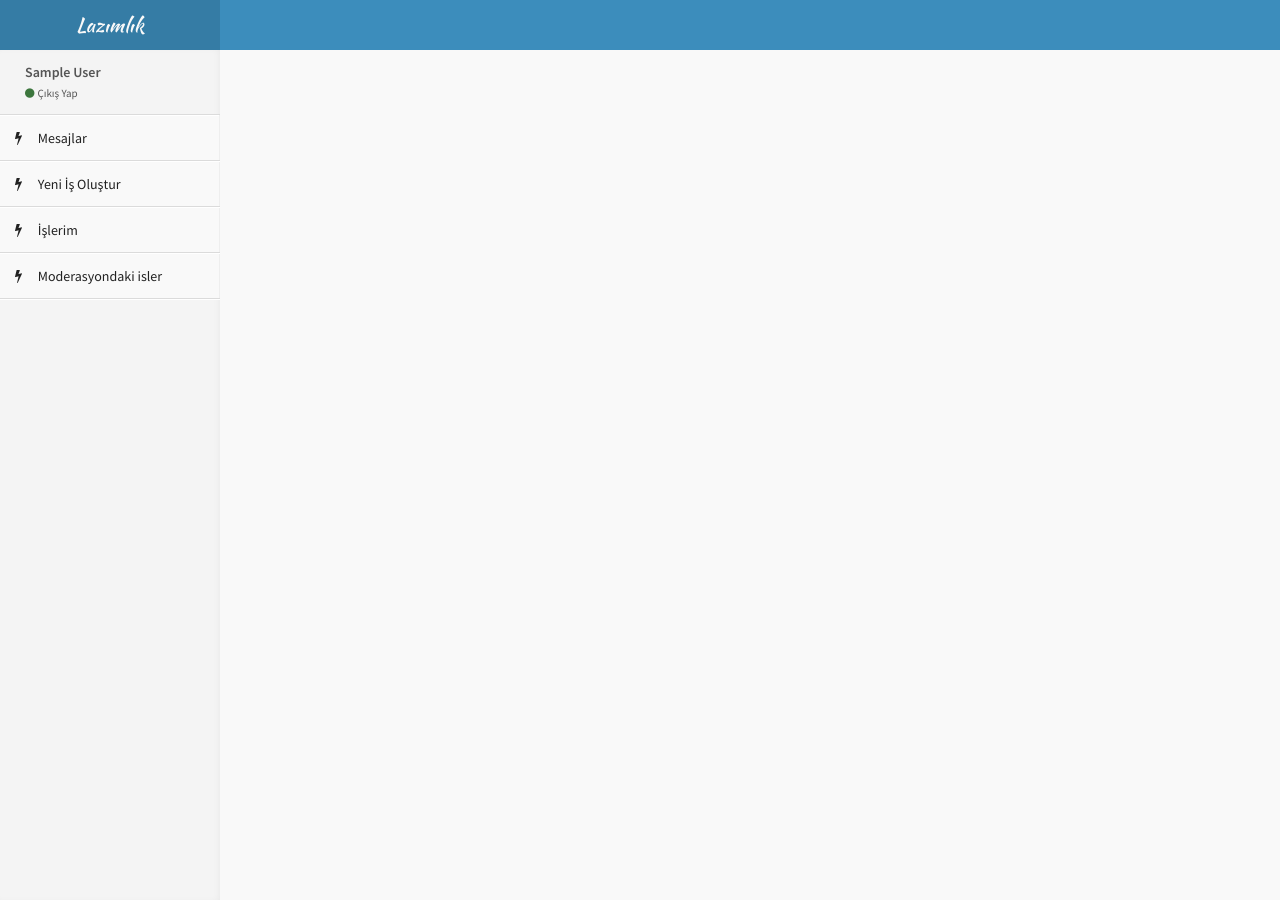
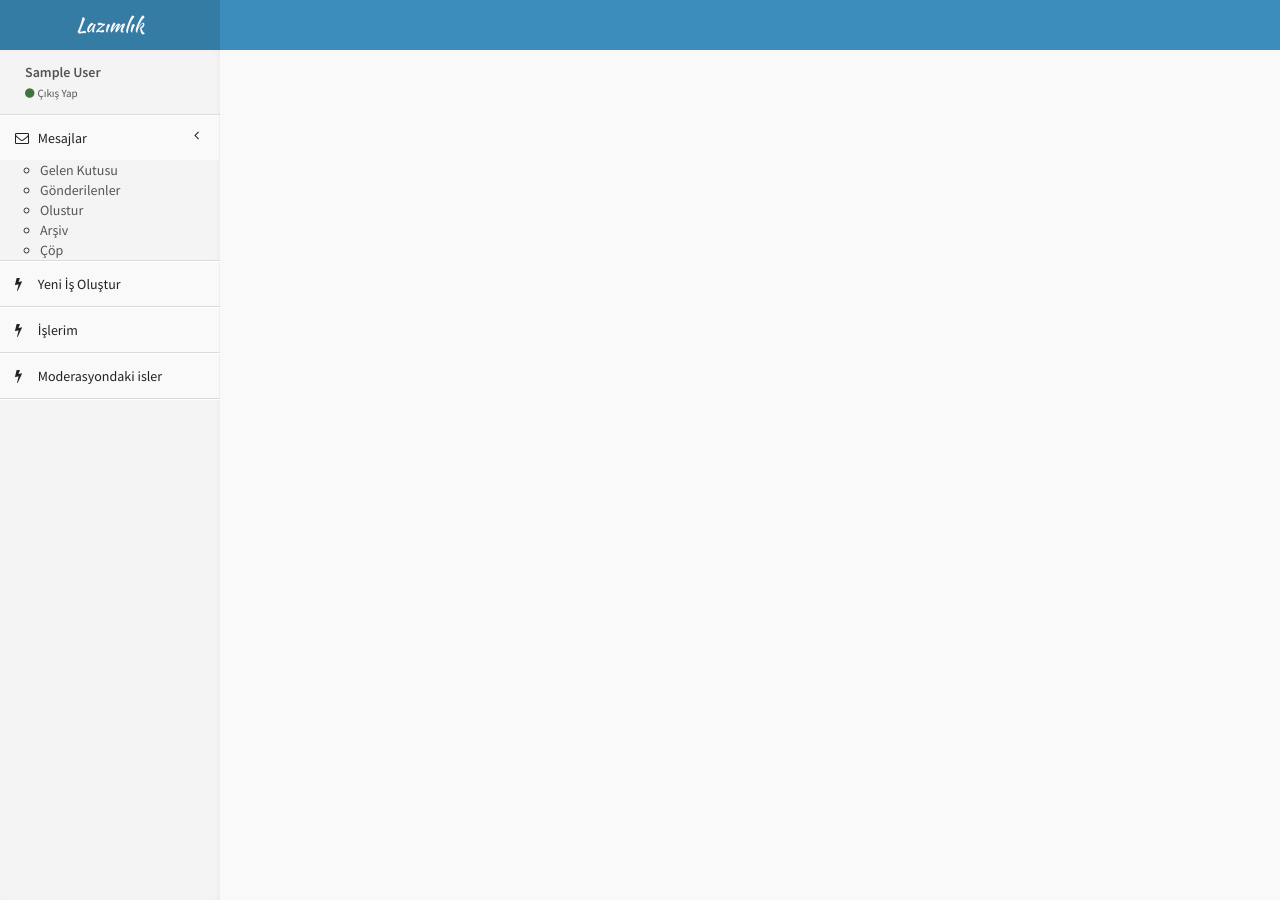
Before and after one commit to ozgebarbaros/collectivework, a Django app: template templates/base.html in a window 1280 px wide. Run offline with Django 3.2, Linux system fonts and the light colour scheme; the template is opened without the code that fills it, so the values that code supplies are empty; the visitor is signed in with stand-in values (Sample User, id 1); some libraries are stand-ins or nearby versions.

Commit message:
mesajlar kismi eklendi

```diff
--- a/collectivework/settings.py
+++ b/collectivework/settings.py
@@ -24,7 +24,7 @@ DJANGOSETTINGS = DjangoSettings()
 SECRET_KEY = DJANGOSETTINGS.getsecretkey()
 
 # SECURITY WARNING: don't run with debug turned on in production!
-DEBUG = True
+DEBUG = False
 
 ALLOWED_HOSTS = ['lazimlik.org','www.lazimlik.org']
 
@@ -41,7 +41,8 @@ INSTALLED_APPS = (
     'social.apps.django_app.default',
     'postman',
     'notification',
-    'mailer'
+    'mailer',
+    'collectivework.templatetags'
 )
 
 MIDDLEWARE_CLASSES = (
--- a/templates/base.html
+++ b/templates/base.html
@@ -29,11 +29,19 @@
 				<ul class="sidebar-menu">
 					{% if user and not user.is_anonymous%}
 					<li class="active">
-						<a href="/messages/inbox">
-							<i class="fa fa-bolt"></i>
+          					<a href="#">
+                                                        <i class="fa fa-envelope-o"></i>
 							<span>Mesajlar</span>
-						</a>
-					</li>
+            						<i class="fa fa-angle-left pull-right"></i>
+          					</a>
+      						<ul class="active">
+      						  <li><a href="/messages/inbox"> Gelen Kutusu</a></li>
+      						  <li><a href="/messages/sent"> Gönderilenler</a></li>
+      						  <li><a href="/messages/write"> Olustur</a></li>
+      						  <li><a href="/messages/archives"> Arşiv</a></li>
+      						  <li><a href="/messages/trash"> Çöp</a></li>
+      						</ul>
+      					</li>
 					<li class="active">
 						<a href="{% url 'create_ticket' %}">
 							<i class="fa fa-bolt"></i>
```
Also changed, not shown: collectivework/templatetags/messagetags.py (added, +8 -0 lines), collectivework/templatetags/__init__.py (added).
